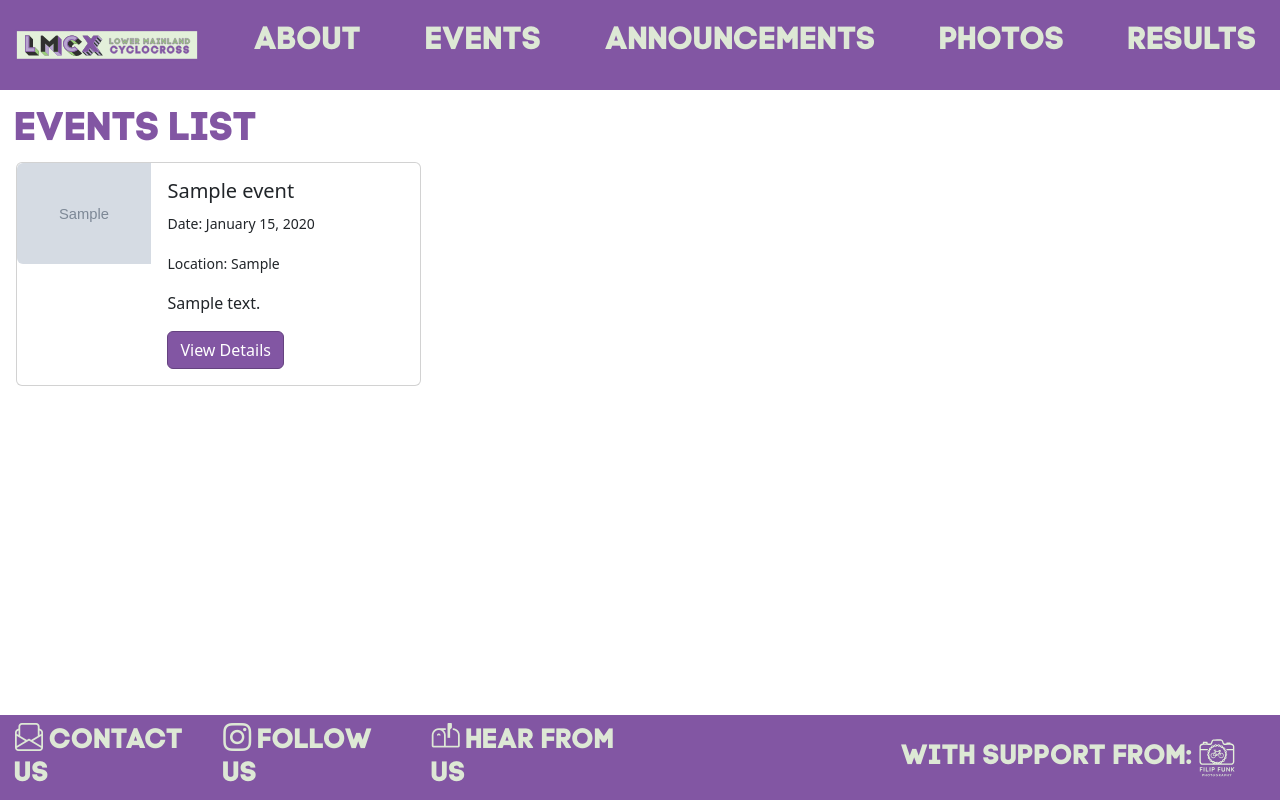
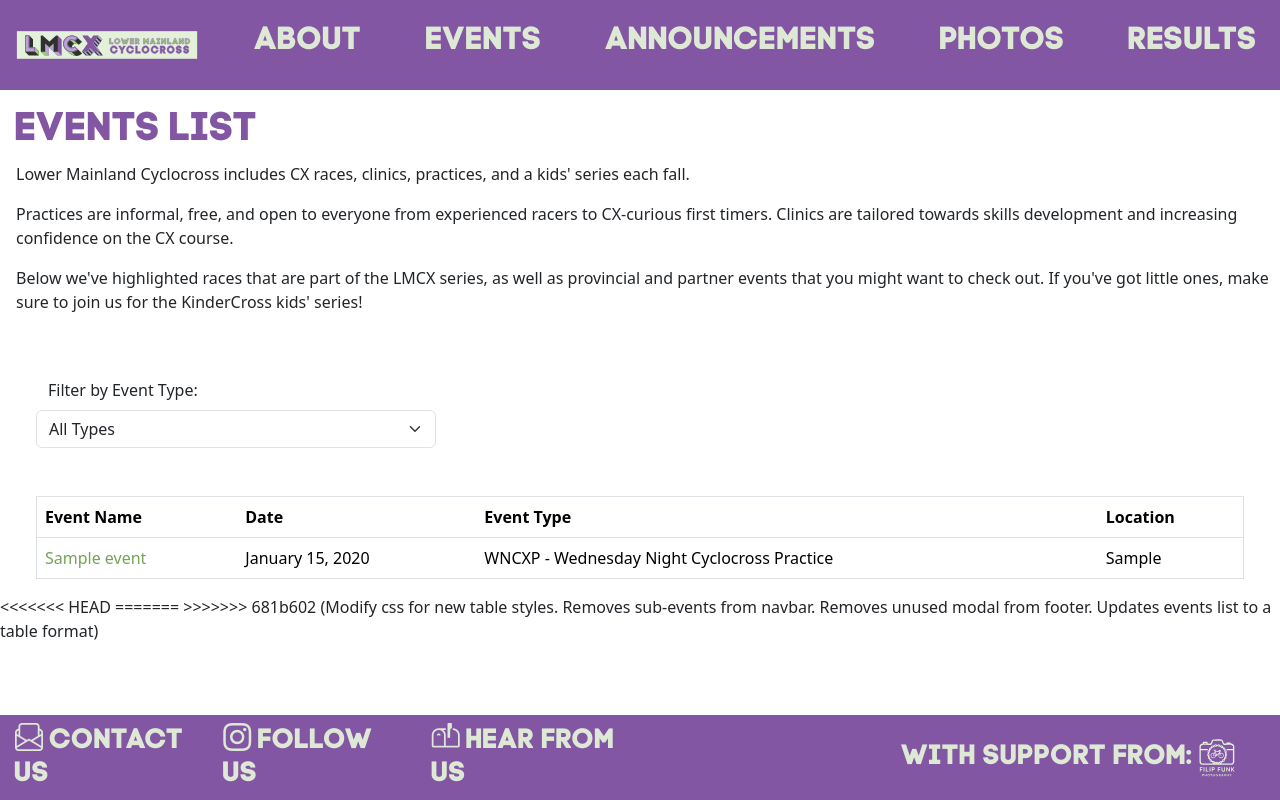
Before and after one commit to jelow/lmcx-25, a Django app: page /events/list/wncxp/ in a window 1280 px wide. Run offline with Django 5.2, Linux system fonts and the light colour scheme; tables that the repository leaves empty hold one stand-in row (values such as "Sample post"); grey boxes marked "Sample" are stand-in pictures; some libraries are stand-ins or nearby versions.

Commit message:
Modify css for new table styles. Removes sub-events from navbar. Removes unused modal from footer. Updates events list to a table format

```diff
--- a/site/static/css/custom.css
+++ b/site/static/css/custom.css
@@ -26,11 +26,17 @@
 .text-light-green {
     color: var(--light-green) !important;
 }
+.text-dark-green {
+    color: var(--dark-green) !important;
+}
 .nav-link {
     color: var(--light-green) !important;
 }
 .nav-link:hover {
     color: var(--lmcx-green) !important;
+}
+.no-underline {
+    text-decoration: none !important;
 }
 .btn-purp {
     background-color: var(--dark-purp) !important;
--- a/site/templates/events/events_list.html
+++ b/site/templates/events/events_list.html
@@ -3,34 +3,63 @@
 {% block content %}
 {% load static %}
     <h1 class="ps-3 pt-3 text-dark-purp">Events List</h1>
-    <div class="row ps-3">
-        {% for event in events_list %}
-            <div class="col-md-4 mb-3">
-                <div class="card mb-3" style="max-width: 540px;">
-                    <div class="row g-0">
-                        <div class="col-md-4">
-                            {% if event.sec_image %}
-                                <img src="{{ event.sec_image.url }}" class="img-fluid rounded-start" alt="{{ event.title }}">
-                            {% else %}
-                                <img src="{% static 'images/lmcx-square-transparent.png' %}" class="img-fluid rounded-start" alt="Default Logo">
-                            {% endif %}
-                        </div>
-                        <div class="col-md-8">
-                            <div class="card-body">
-                                <h5 class="card-title mb-2">{{ event.title }}</h5>
-                                <p class="card-text"><small>Date: {{ event.date|date:"F j, Y" }}</small></p>
-                                <p class="card-text"><small>Location: {{ event.location }}</small></p>
-                                <p class="card-text">{{ event.description|truncatewords:15|safe }}</p>
-                                <a href="{% url 'events:detail' event.id %}?return_to={{ current_url|urlencode }}" class="btn btn-purp">View Details</a>
-                            </div>
-                        </div>
-                    </div>
-                </div>
-            </div>
-        {% empty %}
-            <div class="col-md-12">
-                <p class="text-secondary">Sorry, no events of that type are scheduled yet. Check back soon!</p>
-            </div>
-        {% endfor %}
+    <p class="ps-3">Lower Mainland Cyclocross includes CX races, clinics, practices, and a kids' series each fall.</p>
+    <p class="ps-3">Practices are informal, free, and open to everyone from experienced racers to CX-curious first timers. Clinics are tailored towards skills development and increasing confidence on the CX course. </p>
+    <p class="ps-3">Below we've highlighted races that are part of the LMCX series, as well as provincial and partner events that you might want to check out. If you've got little ones, make sure to join us for the KinderCross kids' series! </p>
+    <div class="row p-5">
+        <label for="typeFilter" class="form-label">Filter by Event Type:</label>
+        <select id="typeFilter" class="form-select" style="max-width: 400px;">
+            <option value="">All Types</option>
+            <option value="wncxp">WNCXP - Wednesday Night Cyclocross Practice</option>
+            <option value="clinic">Women+ (FWTNB) Clinic</option>
+            <option value="lmcx_races">Lower Mainland Cyclocross Race</option>
+            <option value="other_races">Other Races</option>
+            <option value="kindercross">KinderCross - Kids Cyclocross</option>
+        </select>
     </div>
+    <div class="row px-5">
+        <div class="table-responsive-md p-0">
+        <table
+            id="eventsTable"
+            class="table table-hover table-borderless border"
+            style="white-space: nowrap;">
+            <thead class="border">
+                <tr>
+                    <th data-field="title">Event Name</th>
+                    <th data-field="date">Date</th>
+                    <th data-field="type">Event Type</th>
+                    <th data-field="location">Location</th>
+                </tr>
+            </thead>
+            <tbody>
+                {% for event in events_list %}
+                <tr data-type="{{ event.type }}">
+                    <td><a class="text-dark-green no-underline" href="{% url 'events:detail' event.id %}">{{ event.title }}</a></td>
+                    <td>{{ event.date|date:"F j, Y" }}</td>
+                    <td>{{ event.get_type_display }}</td>
+                    <td>{{ event.location }}</td>
+                </tr>
+                {% empty %}
+                <tr>
+                    <td colspan="4" class="text-secondary">Sorry, no events are scheduled yet. Check back soon!</td>
+                </tr>
+                {% endfor %}
+            </tbody>
+        </table> </div>
+    </div>
+
+    <script>
+        document.getElementById('typeFilter').addEventListener('change', function() {
+            const selectedType = this.value;
+            const rows = document.querySelectorAll('#eventsTable tbody tr');
+
+            rows.forEach(row => {
+                if (selectedType === '' || row.getAttribute('data-type') === selectedType) {
+                    row.style.display = '';
+                } else {
+                    row.style.display = 'none';
+                }
+            });
+        });
+    </script>
 {% endblock content %}
--- a/site/templates/footer.html
+++ b/site/templates/footer.html
@@ -32,3 +32,9 @@
         </div>
     </div>
 </nav>
+
+<<<<<<< HEAD
+
+
+=======
+>>>>>>> 681b602 (Modify css for new table styles. Removes sub-events from navbar. Removes unused modal from footer. Updates events list to a table format)
--- a/site/templates/nav.html
+++ b/site/templates/nav.html
@@ -12,16 +12,9 @@
                 <li class="nav-item">
                     <a class="nav-link" href="{% url 'about' %}"><h2>About</h2></a>
                 </li>
-                <li class="nav-item dropdown">
-                    <a class="nav-link dropdown-toggle" href="#" role="button" data-bs-toggle="dropdown" aria-expanded="false">
-                        <h2>Events</h2>
+                <li class="nav-item">
+                    <a class="nav-link" href="{% url 'events:list' %}"><h2>Events</h2>
                     </a>
-                    <ul class="dropdown-menu">
-                        <li><a class="dropdown-item" href="{% url 'events:list_by_type' "wncxp" %}">WNCXP</a></li>
-                        <li><a class="dropdown-item" href="{% url 'events:list_by_type' "clinic" %}">Women+ Clinic</a></li>
-                        <li><a class="dropdown-item" href="{% url 'events:list_by_type' "races" %}">LM Races</a></li>
-                        <li><a class="dropdown-item" href="{% url 'events:list_by_type' "kindercross" %}">KinderCross</a></li>
-                    </ul>
                 </li>
                 <li class="nav-item">
                     <a class="nav-link" href="{% url 'announcements:list' %}"><h2>Announcements</h2></a>
```
